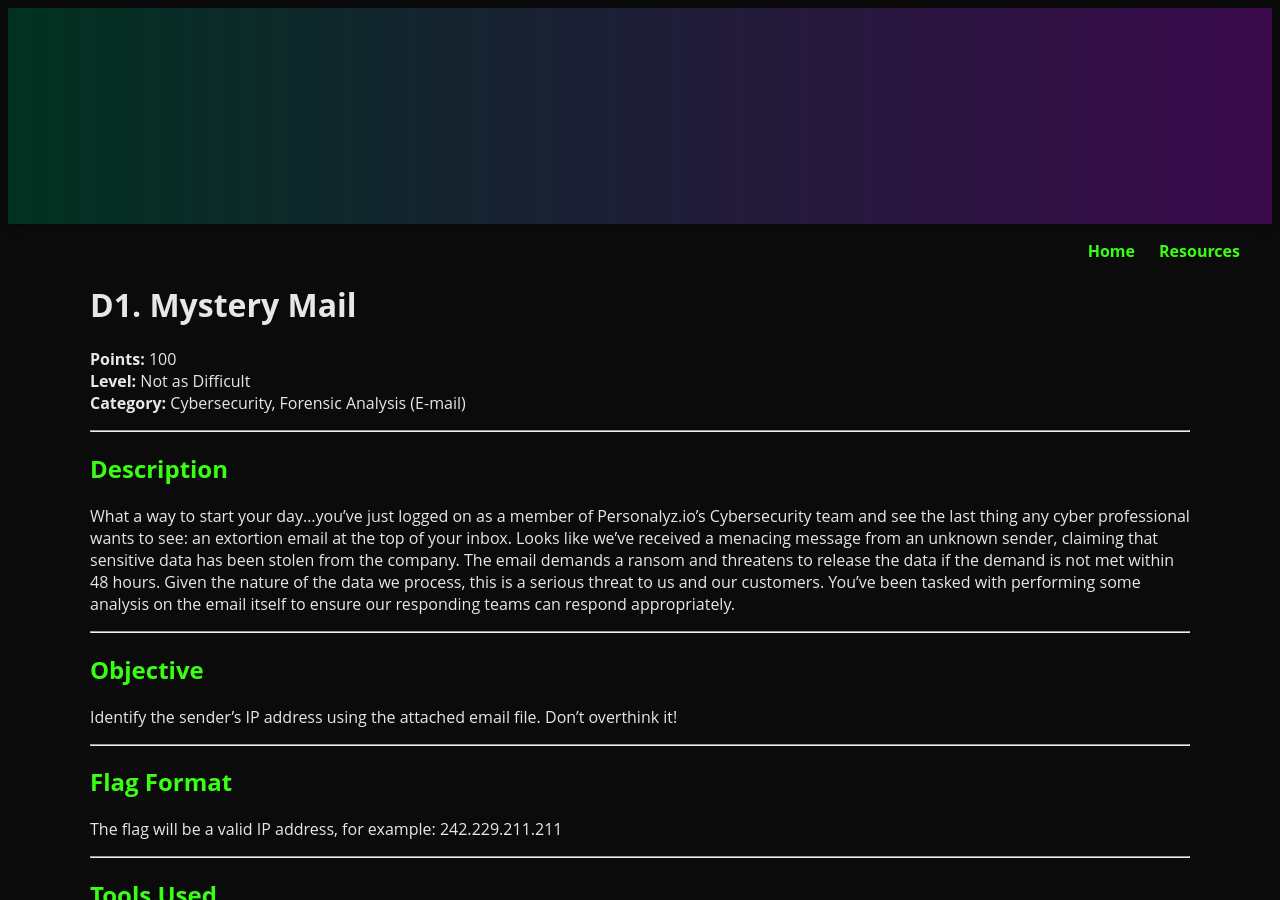
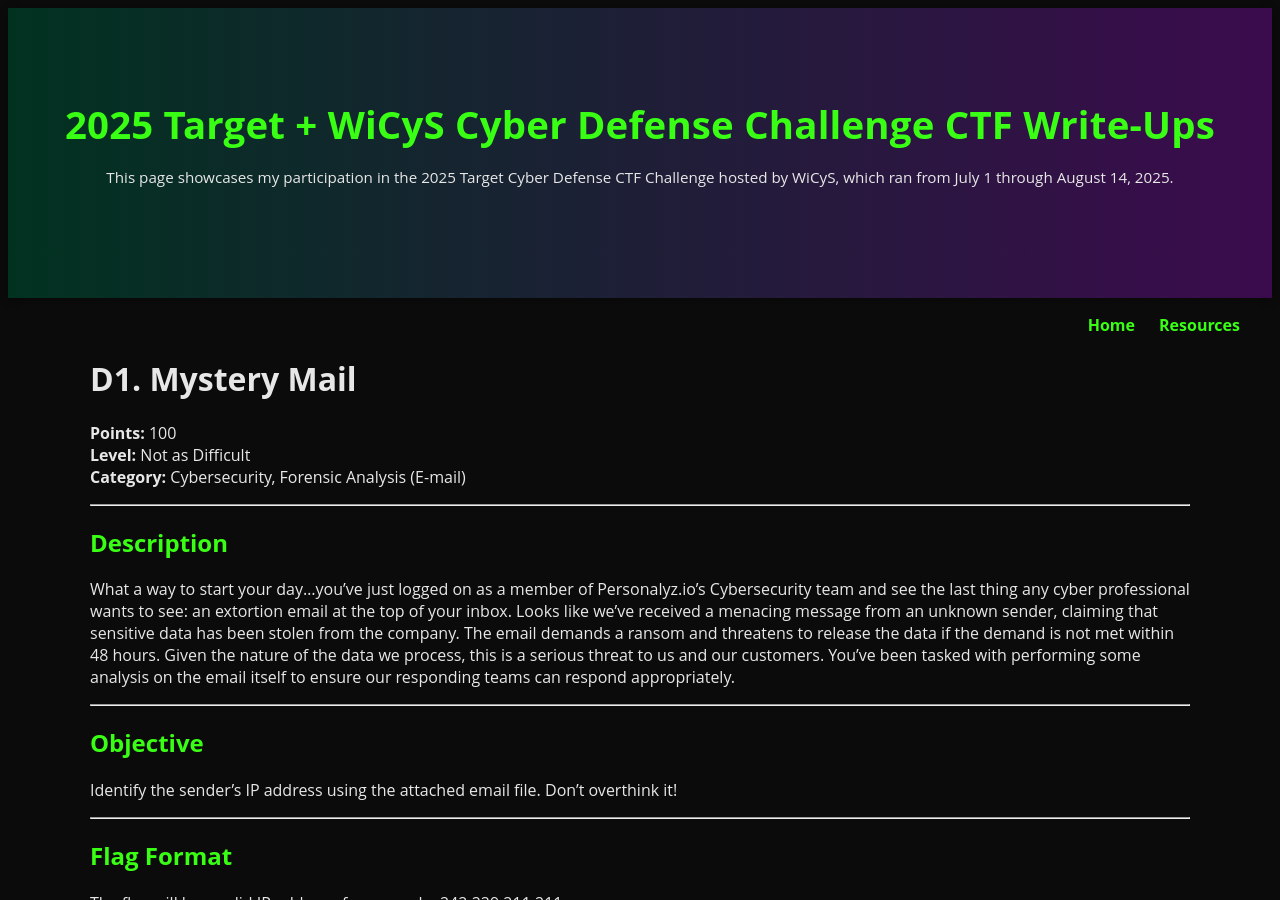
Before and after one commit to glsanclem/2025_wicys_target_ctf, a Jekyll site: the page built from main_challenges/d1-mystery-mail.md, in a window 1280 px wide and 900 px high. Built offline with Jekyll 4.4.1, drawn with Linux system fonts in a browser that asks for light colours.

Commit message:
Update d1-mystery-mail.md

```diff
--- a/main_challenges/d1-mystery-mail.md
+++ b/main_challenges/d1-mystery-mail.md
@@ -1,7 +1,11 @@
 ---
 layout: default
-title: "D1. Mystery Mail"
+title: "Your Page Title Here"
+hero:
+  heading: "2025 Target + WiCyS Cyber Defense Challenge CTF Write-Ups"
+  text: "This page showcases my participation in the 2025 Target Cyber Defense CTF Challenge hosted by WiCyS, which ran from July 1 through August 14, 2025."
 ---
+
 
 # D1. Mystery Mail
 
```
